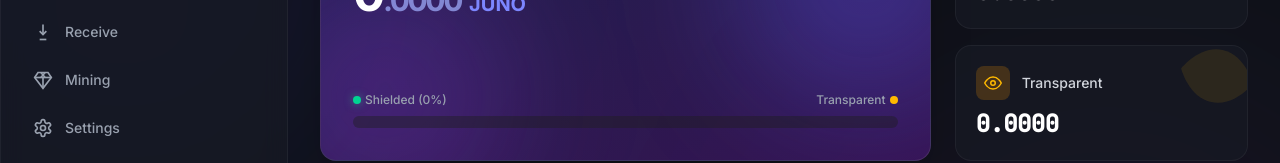
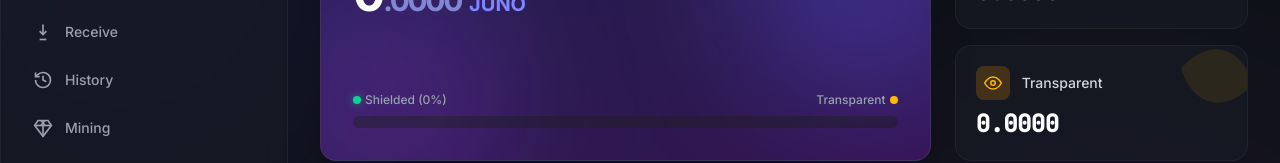
Before and after one commit to fvckgrimm/junocash-wallet, a Vue app: page / in a window 1280 px wide. Shown: the part 207-370 px from the top of the page. Built offline with nearby package versions, Linux system fonts and the light colour scheme.

Commit message:
feat: history sidebar

```diff
--- a/src/components/Sidebar.vue
+++ b/src/components/Sidebar.vue
@@ -76,6 +76,7 @@
 const DashboardIcon = { template: `<svg fill="none" viewBox="0 0 24 24" stroke="currentColor" stroke-width="2"><rect x="3" y="3" width="7" height="7" rx="1" /><rect x="14" y="3" width="7" height="7" rx="1" /><rect x="14" y="14" width="7" height="7" rx="1" /><rect x="3" y="14" width="7" height="7" rx="1" /></svg>` };
 const SendIcon = { template: `<svg fill="none" viewBox="0 0 24 24" stroke="currentColor" stroke-width="2"><line x1="22" y1="2" x2="11" y2="13" /><polygon points="22 2 15 22 11 13 2 9 22 2" /></svg>` };
 const ReceiveIcon = { template: `<svg fill="none" viewBox="0 0 24 24" stroke="currentColor" stroke-width="2"><path d="M12 3v12"/><path d="m8 11 4 4 4-4"/><path d="M8 21h8"/></svg>` };
+const HistoryIcon = { template: `<svg fill="none" viewBox="0 0 24 24" stroke="currentColor" stroke-width="2"><path d="M3 12a9 9 0 1 0 9-9 9.75 9.75 0 0 0-6.74 2.74L3 8"/><path d="M3 3v5h5"/><path d="M12 7v5l4 2"/></svg>` };
 const MiningIcon = { template: `<svg fill="none" viewBox="0 0 24 24" stroke="currentColor" stroke-width="2"><path d="M6 3h12l4 6-10 13L2 9z"/><path d="M12 22V9"/><path d="m2 9 20 0"/><path d="m14.5 9-5-6"/><path d="m9.5 9 5-6"/></svg>` };
 const SettingsIcon = { template: `<svg fill="none" viewBox="0 0 24 24" stroke="currentColor" stroke-width="2"><path d="M12.22 2h-.44a2 2 0 0 0-2 2v.18a2 2 0 0 1-1 1.73l-.43.25a2 2 0 0 1-2 0l-.15-.08a2 2 0 0 0-2.73.73l-.22.38a2 2 0 0 0 .73 2.73l.15.1a2 2 0 0 1 1 1.72v.51a2 2 0 0 1-1 1.74l-.15.09a2 2 0 0 0-.73 2.73l.22.38a2 2 0 0 0 2.73.73l.15-.08a2 2 0 0 1 2 0l.43.25a2 2 0 0 1 1 1.73V20a2 2 0 0 0 2 2h.44a2 2 0 0 0 2-2v-.18a2 2 0 0 1 1-1.73l.43-.25a2 2 0 0 1 2 0l.15.08a2 2 0 0 0 2.73-.73l.22-.39a2 2 0 0 0-.73-2.73l-.15-.08a2 2 0 0 1-1-1.74v-.47a2 2 0 0 1 1-1.74l.15-.09a2 2 0 0 0 .73-2.73l-.22-.38a2 2 0 0 0-2.73-.73l-.15.08a2 2 0 0 1-2 0l-.43-.25a2 2 0 0 1-1-1.73V4a2 2 0 0 0-2-2z"/><circle cx="12" cy="12" r="3"/></svg>` };
 
@@ -83,6 +84,7 @@
   { name: 'Dashboard', path: '/', icon: DashboardIcon },
   { name: 'Send', path: '/send', icon: SendIcon },
   { name: 'Receive', path: '/receive', icon: ReceiveIcon },
+  { name: 'History', path: '/history', icon: HistoryIcon },
   { name: 'Mining', path: '/mining', icon: MiningIcon },
   { name: 'Settings', path: '/settings', icon: SettingsIcon },
 ];
--- a/src/router/index.ts
+++ b/src/router/index.ts
@@ -4,6 +4,7 @@
 import Receive from '../views/Receive.vue';
 import Mining from '../views/Mining.vue';
 import Settings from '../views/Settings.vue';
+import History from '../views/History.vue';
 
 const router = createRouter({
   history: createWebHistory(),
@@ -13,6 +14,7 @@
     { path: '/receive', component: Receive },
     { path: '/mining', component: Mining },
     { path: '/settings', component: Settings },
+    { path: '/history', component: History },
   ]
 });
 
```
